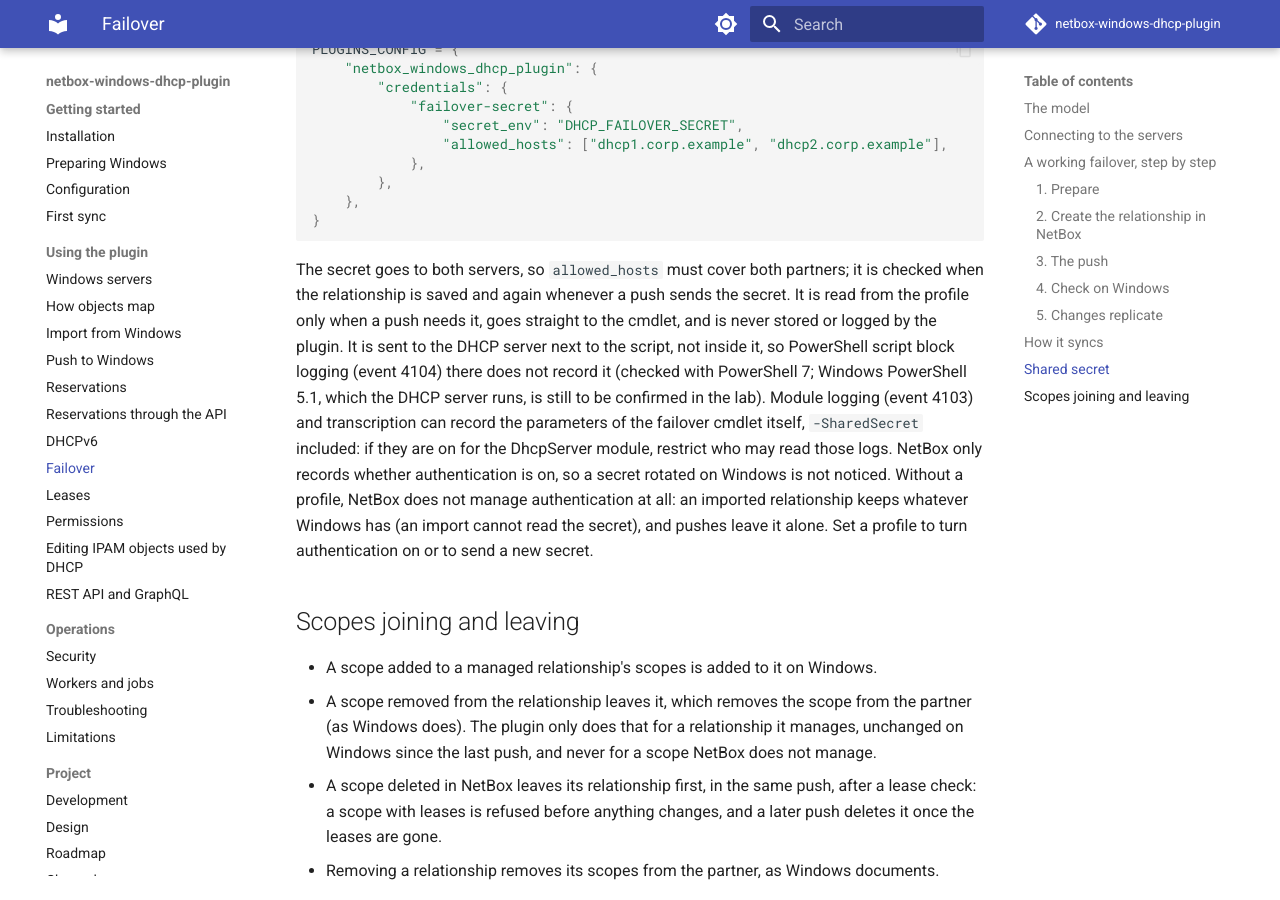
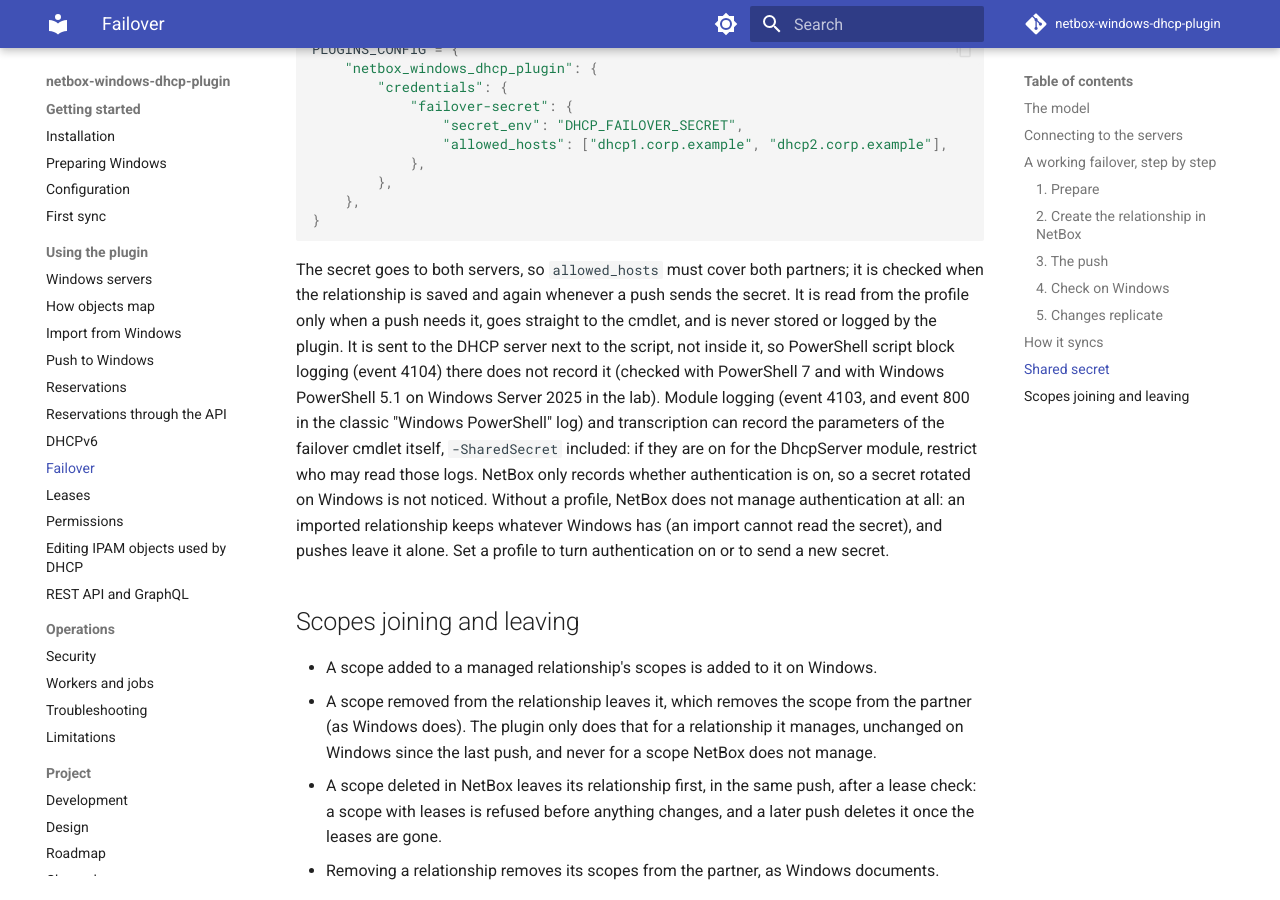
Before and after one commit to thomaschristory/netbox-windows-dhcp-plugin, an MkDocs documentation site: the page built from docs/failover.md, in a window 1280 px wide and 900 px high, scrolled down 10109 px. Built offline with MkDocs 1.6.1 and Material for MkDocs 9.7.7, drawn with Linux system fonts in a browser that asks for light colours; comment, search, counter and statistics services are not loaded.

Commit message:
docs: record the #104 lab check on Windows PowerShell 5.1 (#126)
* docs: record the #104 lab check on Windows PowerShell 5.1

* docs: name event 800 next to module logging's 4103

* docs: rewrap the failover logging paragraph

* docs: rewrap the failover logging paragraph

---------

Co-authored-by: Thomas Christory <thomaschristory@users.noreply.github.com>

````diff
--- a/docs/failover.md
+++ b/docs/failover.md
@@ -240,15 +240,15 @@ PLUGINS_CONFIG = {
 ```
 
 The secret goes to both servers, so `allowed_hosts` must cover both partners; it is checked when the relationship is
-saved and again whenever a push sends the secret. It is read from the profile only when a push needs it, goes
-straight to the cmdlet, and is never stored or logged by the plugin. It is sent to the DHCP server next to the
-script, not inside it, so PowerShell script block logging (event 4104) there does not record it (checked with
-PowerShell 7; Windows PowerShell 5.1, which the DHCP server runs, is still to be confirmed in the lab). Module logging
-(event 4103) and transcription can record the parameters of the failover cmdlet itself, `-SharedSecret` included:
-if they are on for the DhcpServer module, restrict who may read those logs. NetBox only records whether
-authentication is on, so a secret rotated on Windows is not noticed. Without a profile, NetBox does not manage
-authentication at all: an imported relationship keeps whatever Windows has (an import cannot read the secret), and
-pushes leave it alone. Set a profile to turn authentication on or to send a new secret.
+saved and again whenever a push sends the secret. It is read from the profile only when a push needs it, goes straight
+to the cmdlet, and is never stored or logged by the plugin. It is sent to the DHCP server next to the script, not inside
+it, so PowerShell script block logging (event 4104) there does not record it (checked with PowerShell 7 and with Windows
+PowerShell 5.1 on Windows Server 2025 in the lab). Module logging (event 4103, and event 800 in the classic "Windows
+PowerShell" log) and transcription can record the parameters of the failover cmdlet itself, `-SharedSecret` included: if
+they are on for the DhcpServer module, restrict who may read those logs. NetBox only records whether authentication is
+on, so a secret rotated on Windows is not noticed. Without a profile, NetBox does not manage authentication at all: an
+imported relationship keeps whatever Windows has (an import cannot read the secret), and pushes leave it alone. Set a
+profile to turn authentication on or to send a new secret.
 
 ## Scopes joining and leaving
 
````
Also changed, not shown: CHANGELOG.md (+2 -2 lines), docs/DESIGN.md (+1 -1 lines), docs/limitations.md (+0 -2 lines), docs/security.md (+4 -3 lines), 1 other file.
